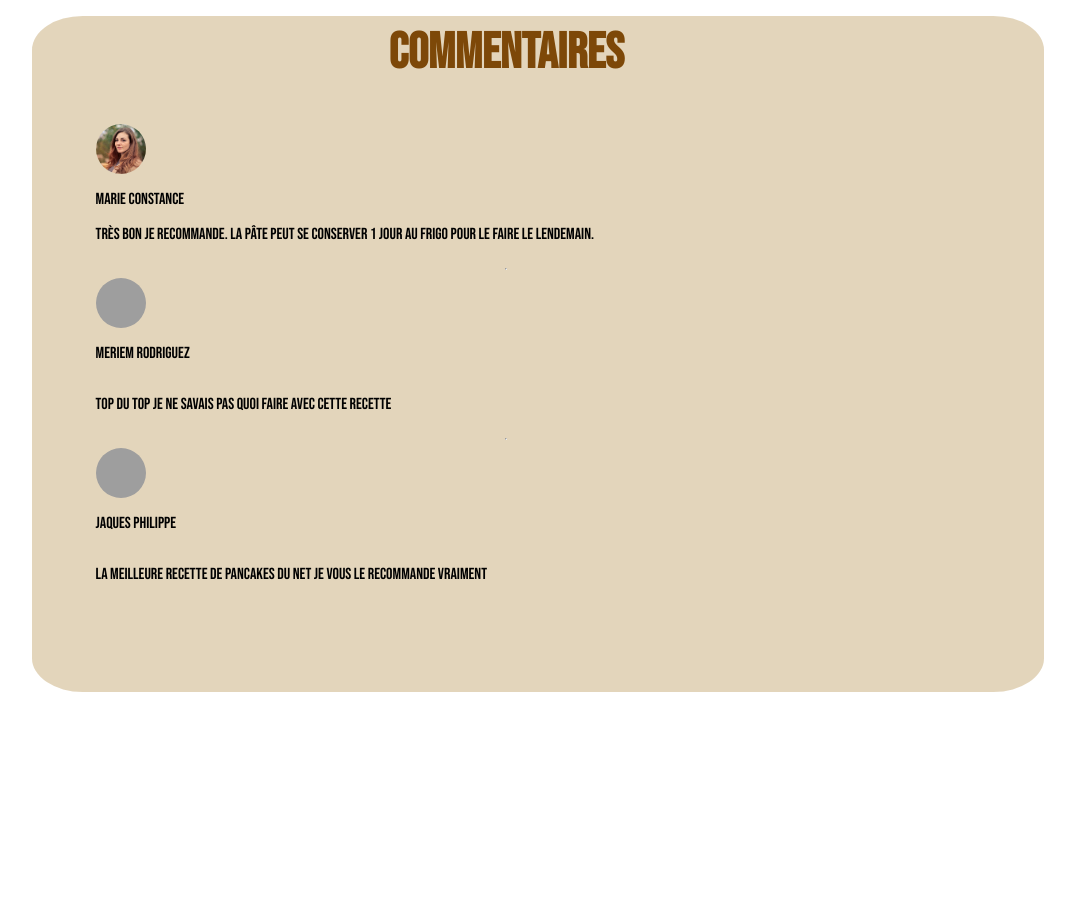
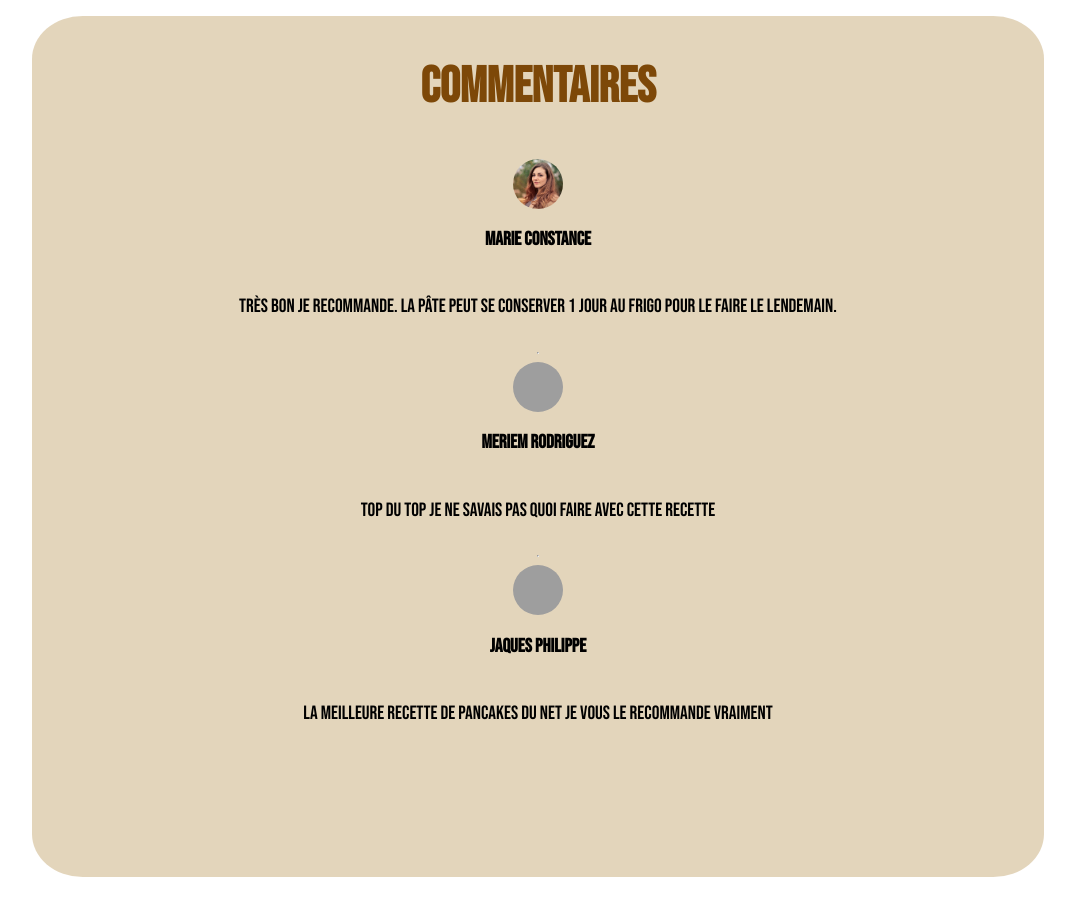
Before and after one commit to TerrorData1/Rodrigout, a plain HTML site: page Rodrigout-site-/Page-recette/rodrigout.html in a window 1280 px wide. Shown: the part 4620-5535 px from the top of the page, without its empty margins (102-1177 px from the left). Before the commit the page ends 5438 px from the top, so only its background shows below. Drawn offline with Linux system fonts and the light colour scheme; grey boxes are pictures that could not be loaded.

Commit message:
save comments

```diff
--- a/Rodrigout-site-/Page-recette/rodrigout.html
+++ b/Rodrigout-site-/Page-recette/rodrigout.html
@@ -153,24 +153,24 @@
 <!-- fin recipe -->
         <section class="comments">
             <h2>Commentaires</h2>
-            <div class="com">
-                <div class="profil">
+            <div class="profil">
+                <div class="com">
                 <img id="imagecom" src="/Rodrigout-site-/assets/images-recette/person1.jpg" alt="person1">
                 <p class="name"> Marie Constance</p>
-                <p class="textcom">Très bon je recommande. La pâte peut se conserver 1 jour au frigo pour le faire le lendemain. </p>
+                <h4 class="textcom">Très bon je recommande. La pâte peut se conserver 1 jour au frigo pour le faire le lendemain. </h4>
                 </div>
             </div>
 <hr>
             <div class="com">
                 <img id="imagecom" src="/Rodrigout-site-/assets/images-recette/person2.jpg" alt="person2">
                 <p class="name">Meriem rodriguez</p>
-                <p class="textcom">Top du top je ne savais pas quoi faire avec cette recette</p>
+                <h4 class="textcom">Top du top je ne savais pas quoi faire avec cette recette</h4>
             </div>
 <hr>
             <div class="com">
                 <img id="imagecom" src="/Rodrigout-site-/assets/images-recette/person3.jpg" alt="person3">
                 <p class="name">Jaques philippe</p>
-                <p class="textcom">La meilleure recette de pancakes du net je vous le recommande vraiment</p>
+                <h4 class="textcom">La meilleure recette de pancakes du net je vous le recommande vraiment</h4>
             </div>
 
         </section>
--- a/Rodrigout-site-/Page-recette/style.css
+++ b/Rodrigout-site-/Page-recette/style.css
@@ -274,10 +274,9 @@ ul {
 /* fin etapes */
 /* debut comments */
 .comments{
-    /* max-width: 90%; */
-    width: 1000;
-    height: 550px;
-    padding: 0 10%  10% 5%;
+    width: 60%;
+    height: fit-content;
+    padding: 0% 10%  10% 10%;
     margin: 10%;
     background-color: #CDB58790;
     z-index: 0;
@@ -299,10 +298,27 @@ flex-direction: row;
 .com{
     display:flex;
     flex-direction: column;
+    justify-content: center;
+    align-items: center;
+    text-align: center;
 }
 
 .profil{
 flex-direction: column;
 /* display: flex;*/
+
+}
+.name{
+    font-weight: bold;
+    font-size: larger;
+}
+.comtext{
+    font-size: 22px;
+}
+
+h4{
+    font-family: 'bebas neue', sans-serif;
+    font-weight: 100;
+    font-size: larger;
 }
 /*fin comment*/
```
